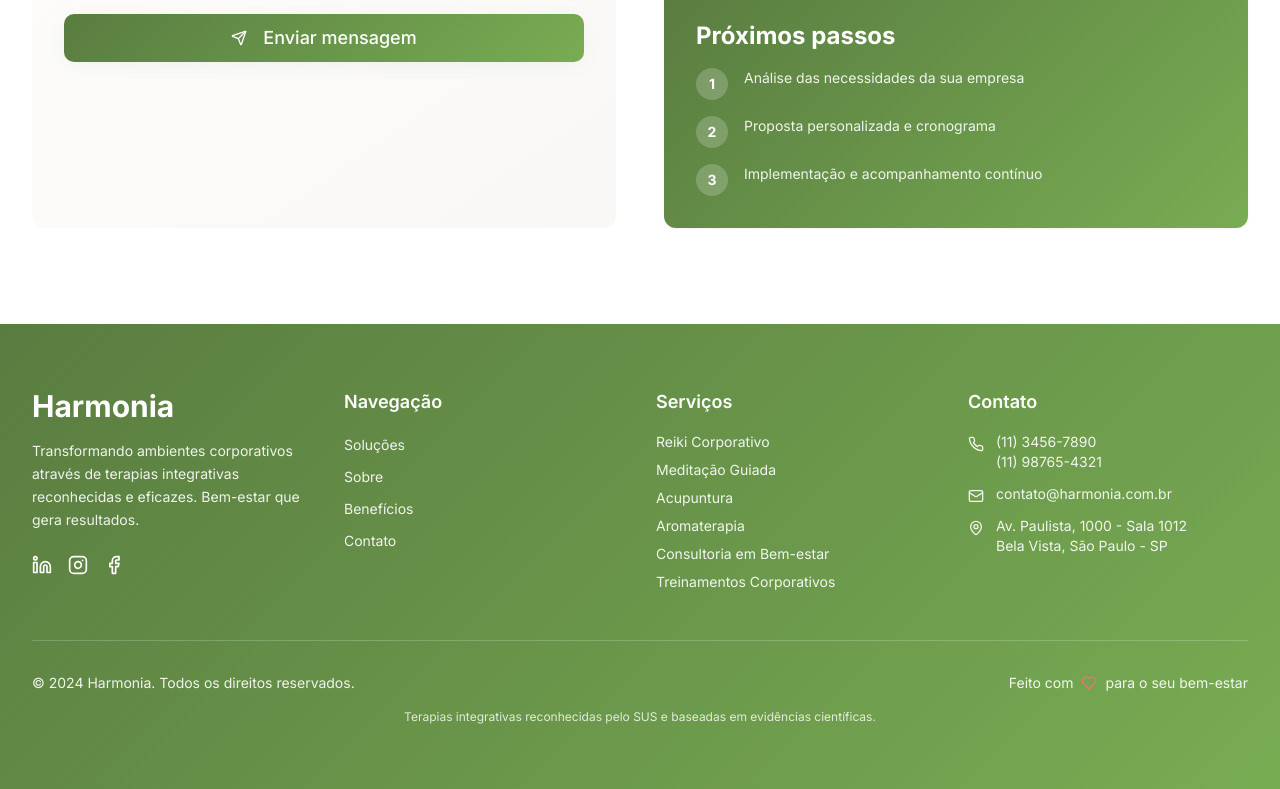
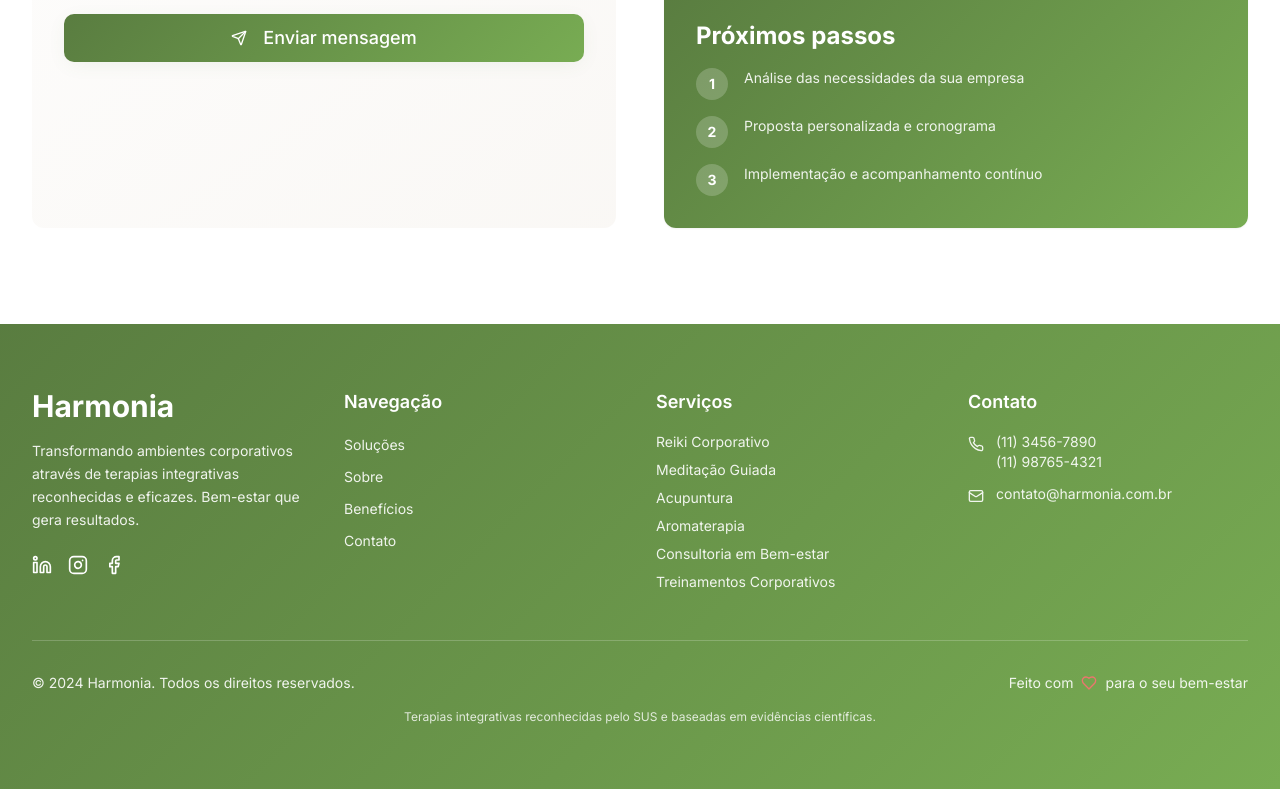
Before and after one commit to DavidRafaelDev/corpo-harmonia-landing, a React (Vite) app: page / in a window 1280 px wide. Shown: the part 9112-9901 px from the top of the page. Built offline with nearby package versions, Linux system fonts and the light colour scheme.

Commit message:
Remove address from footer
Remove the address details from the footer component.
-edited src/components/Footer.tsx

```diff
--- a/src/components/Footer.tsx
+++ b/src/components/Footer.tsx
@@ -102,13 +102,6 @@ const Footer = () => {
                   <p>contato@harmonia.com.br</p>
                 </div>
               </div>
-              <div className="flex items-start space-x-3">
-                <MapPin className="w-4 h-4 mt-1 opacity-90" />
-                <div className="text-sm opacity-90">
-                  <p>Av. Paulista, 1000 - Sala 1012</p>
-                  <p>Bela Vista, São Paulo - SP</p>
-                </div>
-              </div>
             </div>
           </div>
         </div>
```
